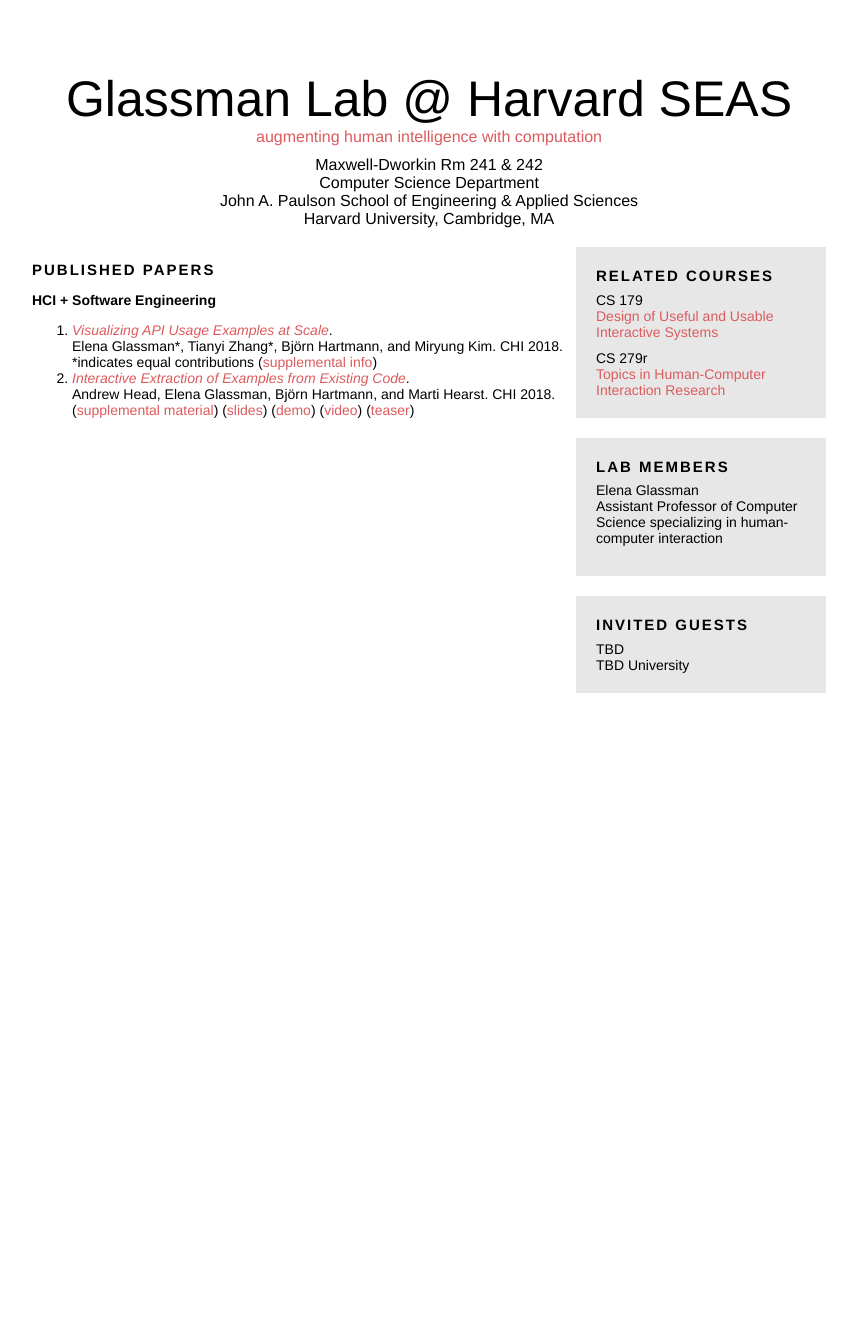
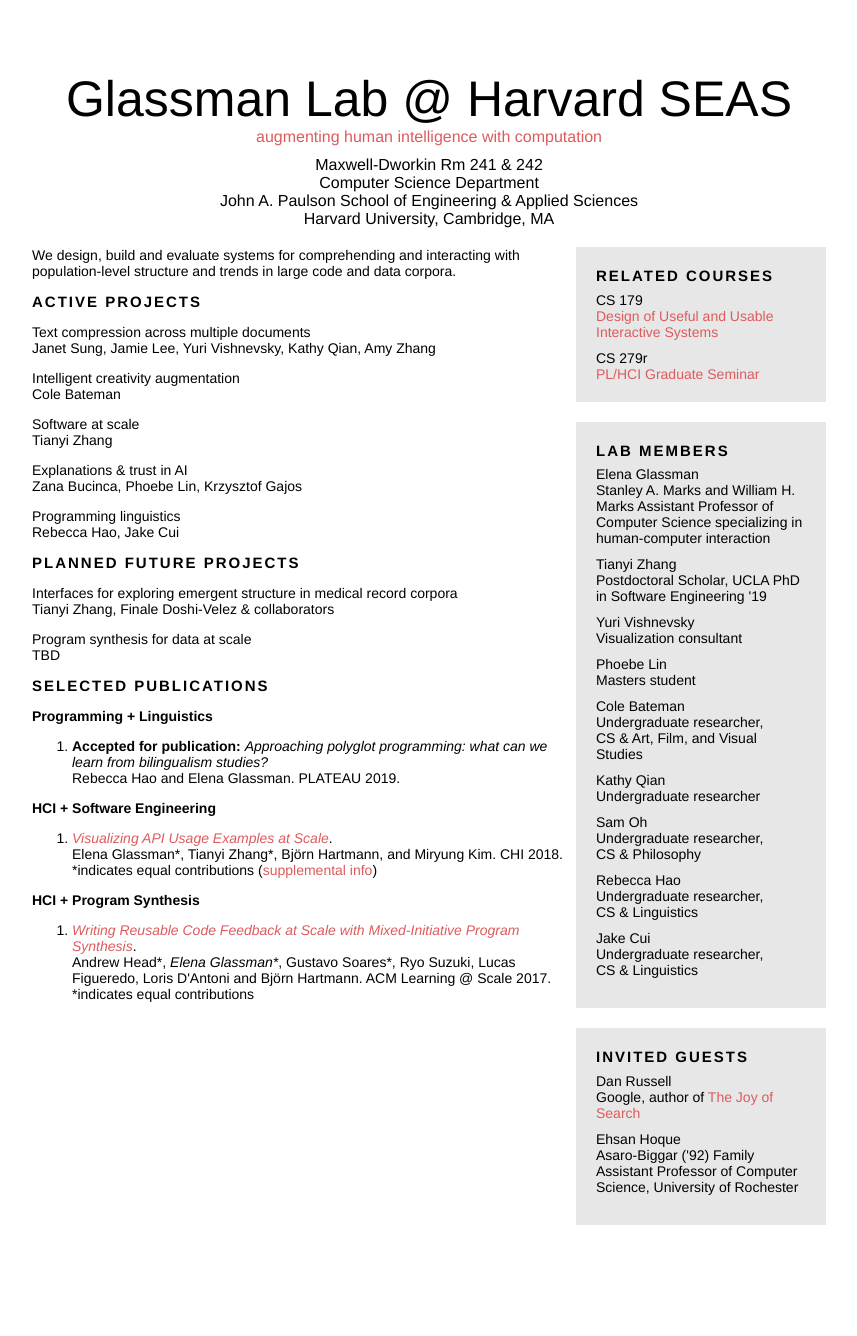
Before and after one commit to eglassman/eglassman.github.io, a Jekyll site: the page built from index.html, in a window 1280 px wide. Shown: the whole page, without its empty margins (211-1068 px from the left). Built offline with Jekyll 4.4.1, drawn with Linux system fonts in a browser that asks for light colours; before the commit the page ends 900 px from its top, so only the background shows below that.

Commit message:
added lab members

```diff
--- a/index.html
+++ b/index.html
@@ -11,6 +11,7 @@
 
     <div class="no-top-padding">
       <p class="no-top-padding">
+      We design, build and evaluate systems for comprehending and interacting with population-level structure and trends in large code and data corpora.
 <!-- This year's course offering co-locates two advanced graduate seminars in HCI (CS 279r) and PL (CS 252r). From HCI, students will learn new design and evaluation methods focused on utility and usability. From PL, students will learn new PL techniques relevant to building user-centric systems.
 Students enrolled in 252r will select and present papers on PL topics including type systems, program synthesis, and metaprogramming. Students enrolled in 279r will select and present systems HCI papers about communicating intent between humans and computers, such as programming by demonstration and representing transformations on large piles of data. Activities will include a small number of lectures, discussion of relevant literature in each field, and a project, in which students from 252r and 279r will work together in groups to propose and carry out research at the intersection of PL and HCI. -->
      </p>
@@ -27,20 +28,95 @@
       </p>
     </div> -->
 
-
-    <div class="header lead">
-      Published Papers
+    <div class="header lead top-padding">
+      Active Projects
     </div>
 
     <div>
+
+      <!-- 1. Text compression (rendering multiple similar text docs) — Janet [ms-graduated], Jamie [hs-Korea], Amy [postdoc-Stanford], Kathy [ug], Yuri [consultant]
+2. Creativity augmentation — Cole [ug]
+3. Software at scale — Tianyi [phd]
+4. Explanations & trust in AI — Zana [phd], Phoebe [ms], Sam [ug]
+5. Programming + linguistics — Rebecca [ug], Jake [ug]
+6. Scaling up program synthesis by example — no one, yet -->
+
+      <p>
+      <span class="slightlybold">Text compression across multiple documents</span><br>
+      Janet Sung, Jamie Lee, Yuri Vishnevsky, Kathy Qian, Amy Zhang
+      </p>
+      <p>
+      <span class="slightlybold">Intelligent creativity augmentation</span><br>
+      Cole Bateman
+      </p>
+      <p>
+      <span class="slightlybold">Software at scale</span><br>
+      Tianyi Zhang
+      </p>
+      <p>
+      <span class="slightlybold">Explanations & trust in AI</span><br>
+      Zana Bucinca, Phoebe Lin, Krzysztof Gajos
+      </p>
+      <p>
+      <span class="slightlybold">Programming linguistics</span><br>
+      Rebecca Hao, Jake Cui
+      </p>
+
+
+      <div class="header lead">
+      Planned Future Projects
+      </div>
+      <p>
+      <span class="slightlybold">Interfaces for exploring emergent structure in medical record corpora</span><br>
+      Tianyi Zhang, Finale Doshi-Velez & collaborators
+      </p>
+      <p>
+      <span class="slightlybold">Program synthesis for data at scale</span><br>
+      TBD
+      </p>
+      <!-- <ol>
+        <li>test</li>
+        <li>test</li>
+      </ol> -->
+
+    </div>
+
+
+    <div class="header lead">
+      Selected Publications
+    </div>
+
+    <div>
+
+      <p>
+        <span class="boldish">Programming + Linguistics</span>
+      </p>
+
+      <ol>
+        <li><b>Accepted for publication:</b> <em>Approaching polyglot programming: what can we learn from bilingualism studies?</em><br/>Rebecca Hao and Elena Glassman. PLATEAU 2019.</li>
+        <!-- <li><em><a href="https://andrewhead.info/assets/pdf/scooping-examples.pdf">Interactive Extraction of Examples from Existing Code</a></em>.<br/>Andrew Head, Elena Glassman, Björn Hartmann, and Marti Hearst. CHI 2018.<br/>(<a href="https://andrewhead.info/assets/pdf/scooping-examples-auxiliary-material.pdf">supplemental material</a>) (<a href="https://andrewhead.info/assets/pdf/scooping-examples-slides.pdf">slides</a>) (<a href="https://codescoop.berkeley.edu">demo</a>) (<a href="https://www.youtube.com/watch?v=RYbhnRDbvyY">video</a>) (<a href="https://www.youtube.com/watch?v=sIpSS-F1Ltg">teaser</a>)</li> -->
+      </ol>
 
       <p>
         <span class="boldish">HCI + Software Engineering</span>
       </p>
 
       <ol>
-        <li><em><a href="https://eglassman.github.io/papers/examplore_chi18.pdf">Visualizing API Usage Examples at Scale</a></em>.<br/>Elena Glassman*, Tianyi Zhang*, Björn Hartmann, and Miryung Kim. CHI 2018.<br/>*indicates equal contributions (<a href="https://eglassman.github.io/examplore/">supplemental info</a>)</li>
-        <li><em><a href="https://andrewhead.info/assets/pdf/scooping-examples.pdf">Interactive Extraction of Examples from Existing Code</a></em>.<br/>Andrew Head, Elena Glassman, Björn Hartmann, and Marti Hearst. CHI 2018.<br/>(<a href="https://andrewhead.info/assets/pdf/scooping-examples-auxiliary-material.pdf">supplemental material</a>) (<a href="https://andrewhead.info/assets/pdf/scooping-examples-slides.pdf">slides</a>) (<a href="https://codescoop.berkeley.edu">demo</a>) (<a href="https://www.youtube.com/watch?v=RYbhnRDbvyY">video</a>) (<a href="https://www.youtube.com/watch?v=sIpSS-F1Ltg">teaser</a>)</li>
+        <li><em><a href="papers/examplore_chi18.pdf">Visualizing API Usage Examples at Scale</a></em>.
+          <br/>Elena Glassman*, Tianyi Zhang*, Björn Hartmann, and Miryung Kim. CHI 2018.<br/>*indicates equal contributions (<a href="https://eglassman.github.io/examplore/">supplemental info</a>)</li>
+        <!-- <li><em><a href="https://andrewhead.info/assets/pdf/scooping-examples.pdf">Interactive Extraction of Examples from Existing Code</a></em>.<br/>Andrew Head, Elena Glassman, Björn Hartmann, and Marti Hearst. CHI 2018.<br/>(<a href="https://andrewhead.info/assets/pdf/scooping-examples-auxiliary-material.pdf">supplemental material</a>) (<a href="https://andrewhead.info/assets/pdf/scooping-examples-slides.pdf">slides</a>) (<a href="https://codescoop.berkeley.edu">demo</a>) (<a href="https://www.youtube.com/watch?v=RYbhnRDbvyY">video</a>) (<a href="https://www.youtube.com/watch?v=sIpSS-F1Ltg">teaser</a>)</li> -->
+      </ol>
+
+      <p>
+        <span class="boldish">HCI + Program Synthesis</span>
+      </p>
+
+      <ol>
+        <!-- <a href="papers/glassmanLatS17.pdf">Writing Reusable Code Feedback at Scale with Mixed-Initiative Program Synthesis</a><br><br> -->
+                                    <!-- by Head*, <i>Glassman*</i>, Soares*, Suzuki, Figueredo, D'Antoni and Hartmann -->
+        <li><em><a href="papers/glassmanLatS17.pdf">Writing Reusable Code Feedback at Scale with Mixed-Initiative Program Synthesis</a></em>.
+          <br/>Andrew Head*, <i>Elena Glassman*</i>, Gustavo Soares*, Ryo Suzuki, Lucas Figueredo, Loris D'Antoni and Björn Hartmann. ACM Learning @ Scale 2017.
+          <br/>*indicates equal contributions</li>
       </ol>
 
     </div>
@@ -68,7 +144,7 @@
         CS 279r
       </div>
       <div>
-        <a href="http://pl-hci-seminar.seas.harvard.edu">Topics in Human-Computer Interaction Research</a>
+        <a href="http://pl-hci-seminar.seas.harvard.edu">PL/HCI Graduate Seminar</a>
       </div>
     </div>
   </div>
@@ -83,8 +159,72 @@
         Elena Glassman
       </div>
       <div>
-        Assistant Professor of Computer Science
+        Stanley A. Marks and William H. Marks Assistant Professor of Computer Science
         specializing in human-computer interaction
+      </div>
+    </div>
+    <div class="margin-bottom">
+      <div class="slightlybold">
+        Tianyi Zhang
+      </div>
+      <div>
+        Postdoctoral Scholar, UCLA PhD in Software Engineering '19
+      </div>
+    </div>
+    <div class="margin-bottom">
+      <div class="slightlybold">
+        Yuri Vishnevsky
+      </div>
+      <div>
+        Visualization consultant
+      </div>
+    </div>
+    <div class="margin-bottom">
+      <div class="slightlybold">
+        Phoebe Lin
+      </div>
+      <div>
+        Masters student
+      </div>
+    </div>
+    <div class="margin-bottom">
+      <div class="slightlybold">
+        Cole Bateman
+      </div>
+      <div>
+        Undergraduate researcher,<br>CS & Art, Film, and Visual Studies
+      </div>
+    </div>
+    <div class="margin-bottom">
+      <div class="slightlybold">
+        Kathy Qian
+      </div>
+      <div>
+        Undergraduate researcher
+      </div>
+    </div>
+    <div class="margin-bottom">
+      <div class="slightlybold">
+        Sam Oh
+      </div>
+      <div>
+        Undergraduate researcher,<br>CS & Philosophy
+      </div>
+    </div>
+    <div class="margin-bottom">
+      <div class="slightlybold">
+        Rebecca Hao
+      </div>
+      <div>
+        Undergraduate researcher,<br>CS & Linguistics
+      </div>
+    </div>
+    <div class="margin-bottom">
+      <div class="slightlybold">
+        Jake Cui
+      </div>
+      <div>
+        Undergraduate researcher,<br>CS & Linguistics
       </div>
     </div>
   </div>
@@ -94,12 +234,21 @@
     Invited Guests
     </div>
 
-    <div>
+    <div class="margin-bottom">
       <div class="slightlybold">
-        TBD
+        Dan Russell
       </div>
       <div>
-        TBD University
+        Google, author of <a href="https://mitpress.mit.edu/books/joy-search">The Joy of Search</a>
+      </div>
+    </div>
+
+    <div class="margin-bottom">
+      <div class="slightlybold">
+        Ehsan Hoque
+      </div>
+      <div>
+        Asaro-Biggar ('92) Family Assistant Professor of Computer Science, University of Rochester
       </div>
     </div>
   </div>
```
Also changed, not shown: 1 other file.
